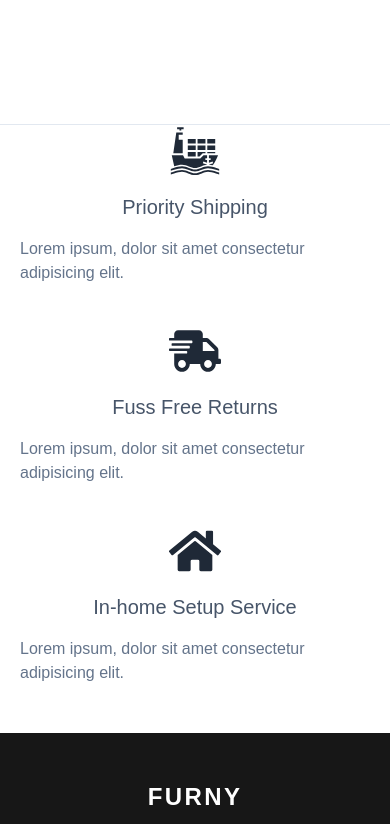
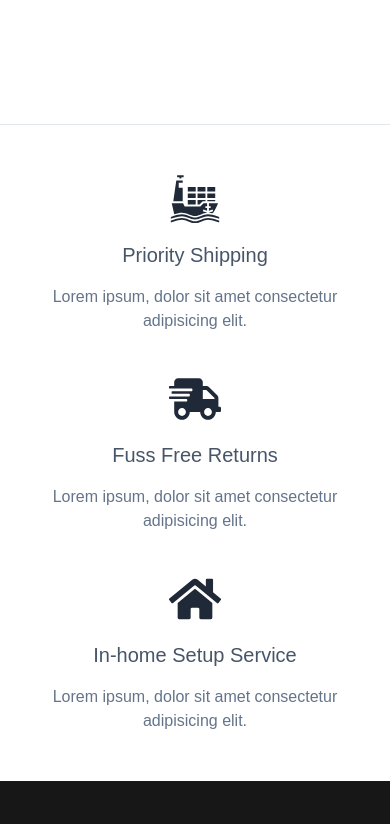
Before and after one commit to MustafaYavas/e-commerce-template, a Next.js app: page / in a window 390 px wide. Shown: the part 5206-6030 px from the top of the page. Built offline with nearby package versions, Linux system fonts and the light colour scheme; a web font is replaced by a local one.

Commit message:
Refactor home page

```diff
--- a/src/components/footer/Footer.module.scss
+++ b/src/components/footer/Footer.module.scss
@@ -39,6 +39,7 @@
   display: flex;
   justify-content: center;
   align-items: center;
+  margin: 3rem 0;
   // border-bottom: 1px solid #e2e8f0;
 }
 
@@ -51,5 +52,4 @@
   justify-content: center;
   align-items: center;
   padding: 3rem 0;
-  margin-top: 3rem;
 }
--- a/src/components/footer/footerSectionTwo/FooterSectionTwo.tsx
+++ b/src/components/footer/footerSectionTwo/FooterSectionTwo.tsx
@@ -8,7 +8,7 @@ const FooterSectionTwo = () => {
         <div className="flex flex-col justify-center items-center">
           <Icon name="GiCargoShip" color="rgb(31 41 55)" size={52} />
           <h4 className="text-xl my-4 text-slate-600">Priority Shipping</h4>
-          <p className="w-full md:w-3/4 text-start md:text-center text-slate-500 tracking-normal md:tracking-wide">
+          <p className="w-full md:w-3/4 text-center text-slate-500 tracking-normal md:tracking-wide">
             Lorem ipsum, dolor sit amet consectetur adipisicing elit.
           </p>
         </div>
@@ -16,7 +16,7 @@ const FooterSectionTwo = () => {
         <div className="flex flex-col justify-center items-center">
           <Icon name="FaShippingFast" color="rgb(31 41 55)" size={52} />
           <h4 className="text-xl my-4 text-slate-600">Fuss Free Returns</h4>
-          <p className="w-full md:w-3/4 text-start md:text-center text-slate-500 tracking-normal md:tracking-wide">
+          <p className="w-full md:w-3/4 text-center text-slate-500 tracking-normal md:tracking-wide">
             Lorem ipsum, dolor sit amet consectetur adipisicing elit.
           </p>
         </div>
@@ -24,7 +24,7 @@ const FooterSectionTwo = () => {
         <div className="flex flex-col justify-center items-center">
           <Icon name="FaHome" color="rgb(31 41 55)" size={52} />
           <h4 className="text-xl my-4 text-slate-600">In-home Setup Service</h4>
-          <p className="w-full md:w-3/4 text-start md:text-center text-slate-500 tracking-normal md:tracking-wide">
+          <p className="w-full md:w-3/4 text-center text-slate-500 tracking-normal md:tracking-wide">
             Lorem ipsum, dolor sit amet consectetur adipisicing elit.
           </p>
         </div>
```
